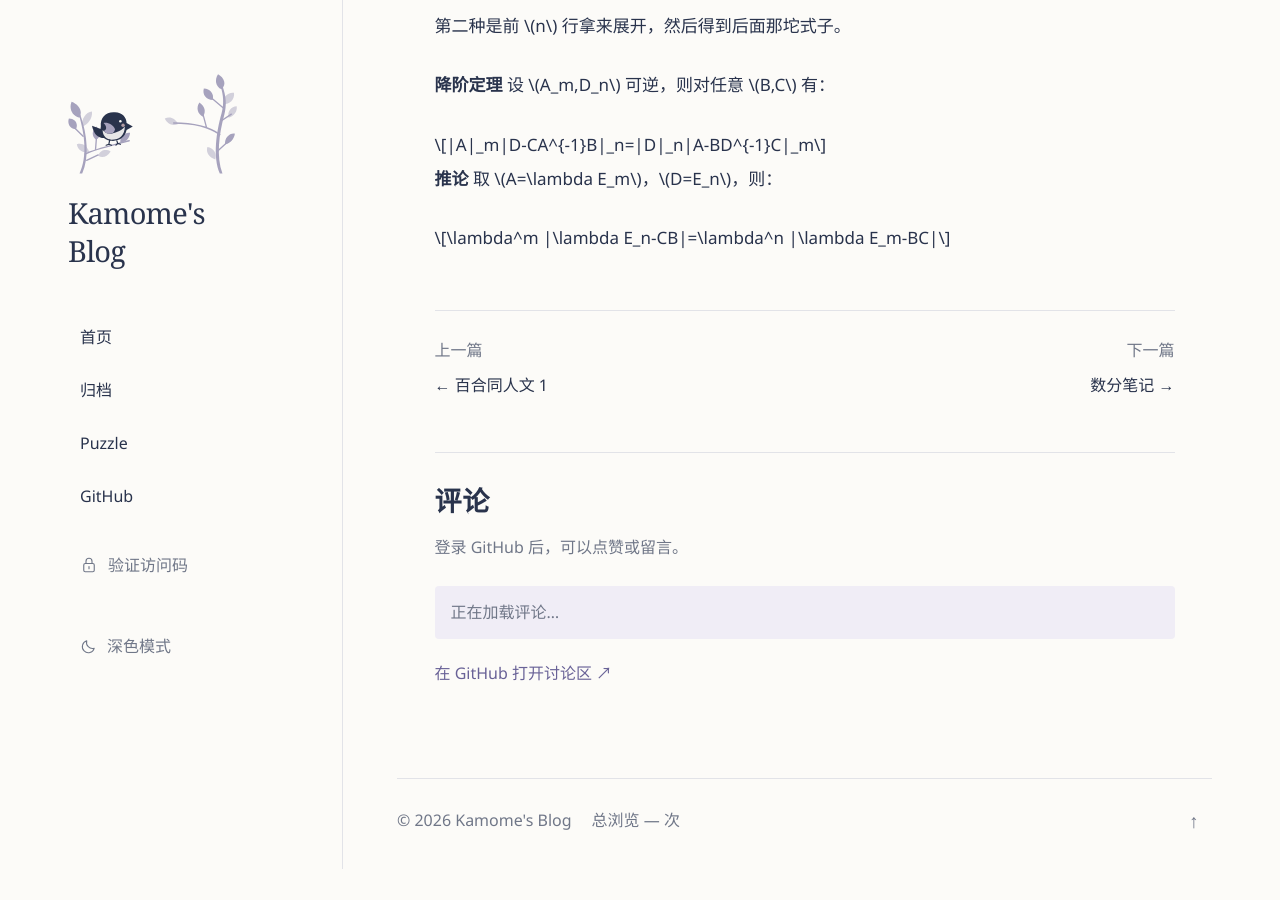
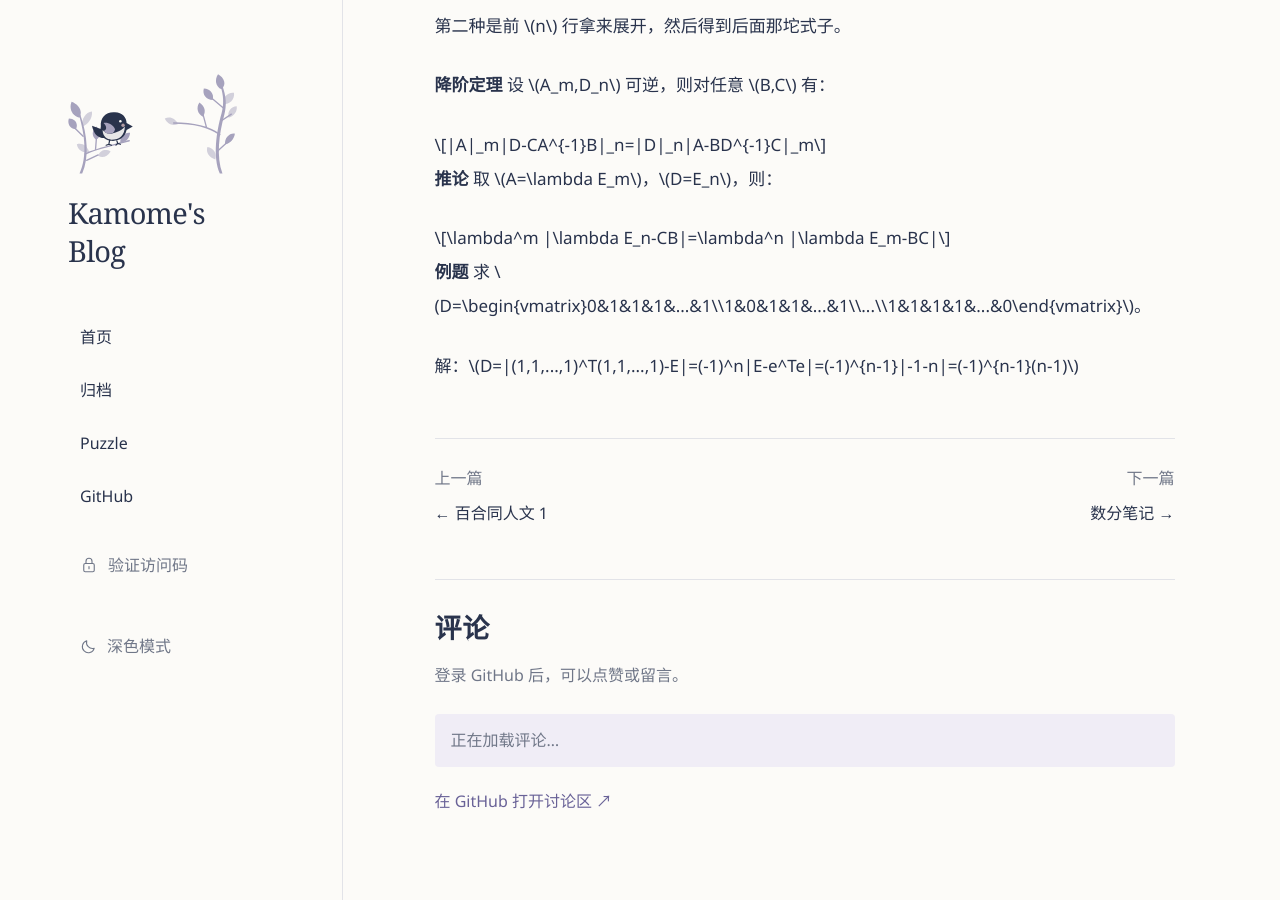
Before and after one commit to ushg8877/ushg8877.github.io, a Jekyll site: the page built from _posts/2026-10-21-gd-note.md, in a window 1280 px wide and 900 px high, scrolled down 6134 px. Built offline with Jekyll 4.4.1, drawn with Linux system fonts in a browser that asks for light colours; a script that is not in the unit is left out; comment, search, counter and statistics services are not loaded; before the commit the page ends 7003 px from its top, so only the background shows below that; some of the changed text lies outside the part shown.

```diff
--- a/_posts/2026-10-21-gd-note.md
+++ b/_posts/2026-10-21-gd-note.md
@@ -240,3 +240,8 @@ $$
 $$
 \lambda^m |\lambda E_n-CB|=\lambda^n |\lambda E_m-BC|
 $$
+
+**例题**
+求 $D=\begin{vmatrix}0&1&1&1&...&1\\1&0&1&1&...&1\\...\\1&1&1&1&...&0\end{vmatrix}$。
+
+解：$D=|(1,1,...,1)^T(1,1,...,1)-E|=(-1)^n|E-e^Te|=(-1)^{n-1}|-1-n|=(-1)^{n-1}(n-1)$
```
Also changed, not shown: other parts of _posts/2026-10-21-gd-note.md (+1 -1 lines), _data/article_render/e33a16787531067f16624dfbbd650a50.json (+2 -2 lines).
